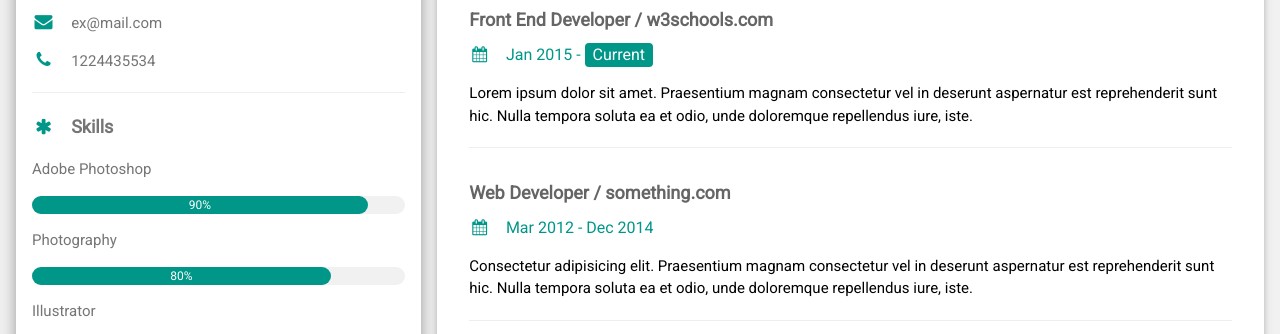
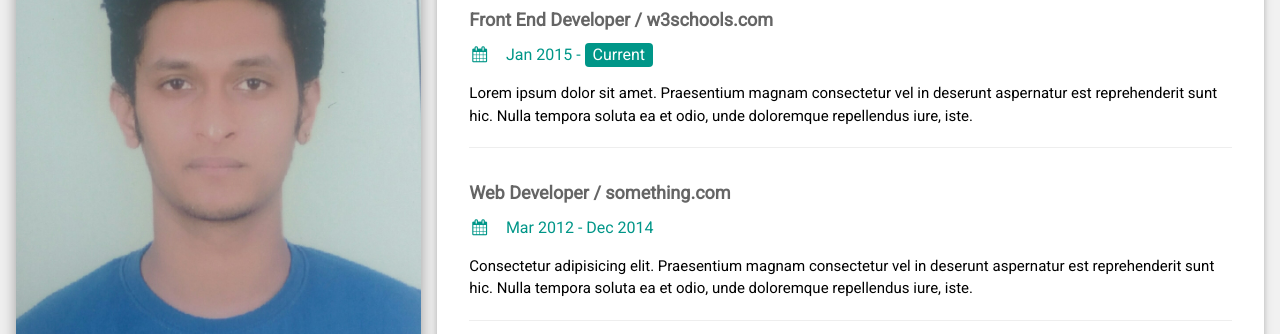
Before and after one commit to rakeshbhatt888/rakeshbhatt888.github.io, a plain HTML site: page index.html in a window 1280 px wide. Shown: the part 117-451 px from the top of the page. Drawn offline with nearby package versions, Linux system fonts and the light colour scheme.

Commit message:
Update index.html

```diff
--- a/index.html
+++ b/index.html
@@ -22,7 +22,7 @@ html,body,h1,h2,h3,h4,h5,h6 {font-family: "Roboto", sans-serif}
 
       <div class="w3-white w3-text-grey w3-card-4">
         <div class="w3-display-container">
-          <img src="/w3images/avatar_hat.jpg" style="width:100%" alt="Avatar">
+          <img src="/IMG.jpg" style="width:100%" alt="Avatar">
           <div class="w3-display-bottomleft w3-container w3-text-black">
             <h2>Jane Doe</h2>
           </div>
```
